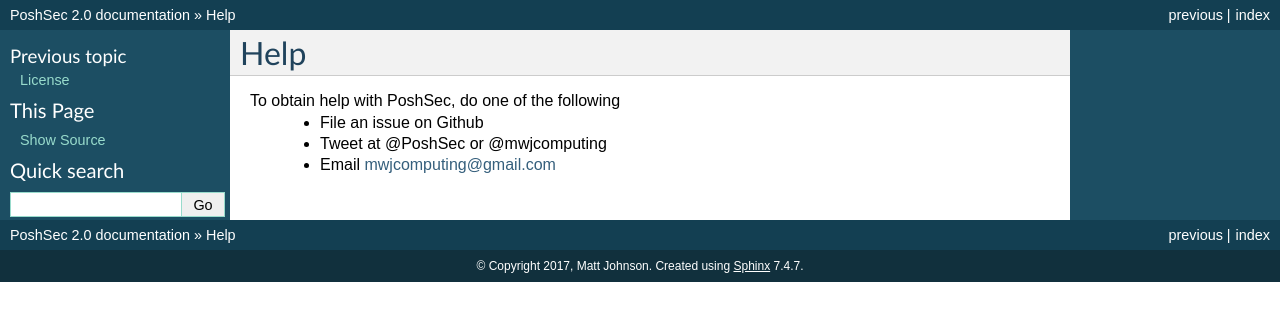
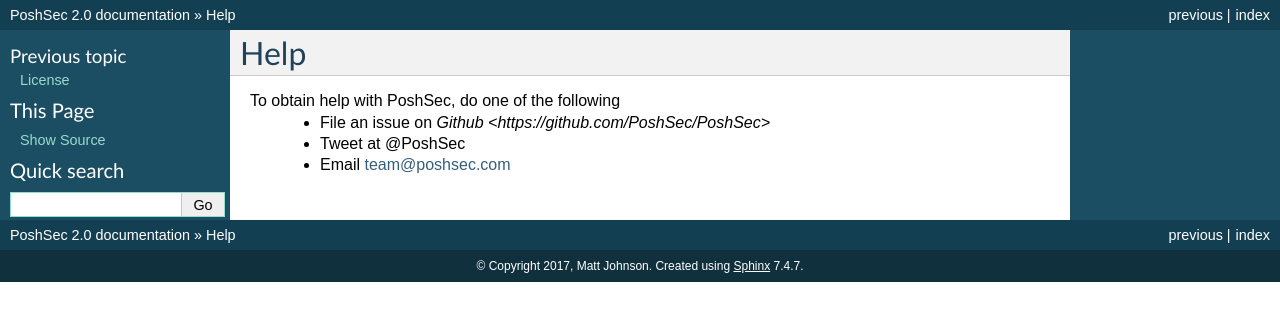
Before and after one commit to PoshSec/PoshSecDocs, a Sphinx documentation site: the page built from source/help.rst, in a window 1280 px wide. Shown: the top 321 px of the page. Built offline with Sphinx 7.4.7, drawn with Linux system fonts in a browser that asks for light colours.

Commit message:
Updated Help Email Address
Updated email address for help.

```diff
--- a/source/help.rst
+++ b/source/help.rst
@@ -2,6 +2,6 @@ Help
 ====
 
 To obtain help with PoshSec, do one of the following
- * File an issue on Github
- * Tweet at @PoshSec or @mwjcomputing
- * Email mwjcomputing@gmail.com
+ * File an issue on `Github <https://github.com/PoshSec/PoshSec>`
+ * Tweet at @PoshSec
+ * Email team@poshsec.com
```
